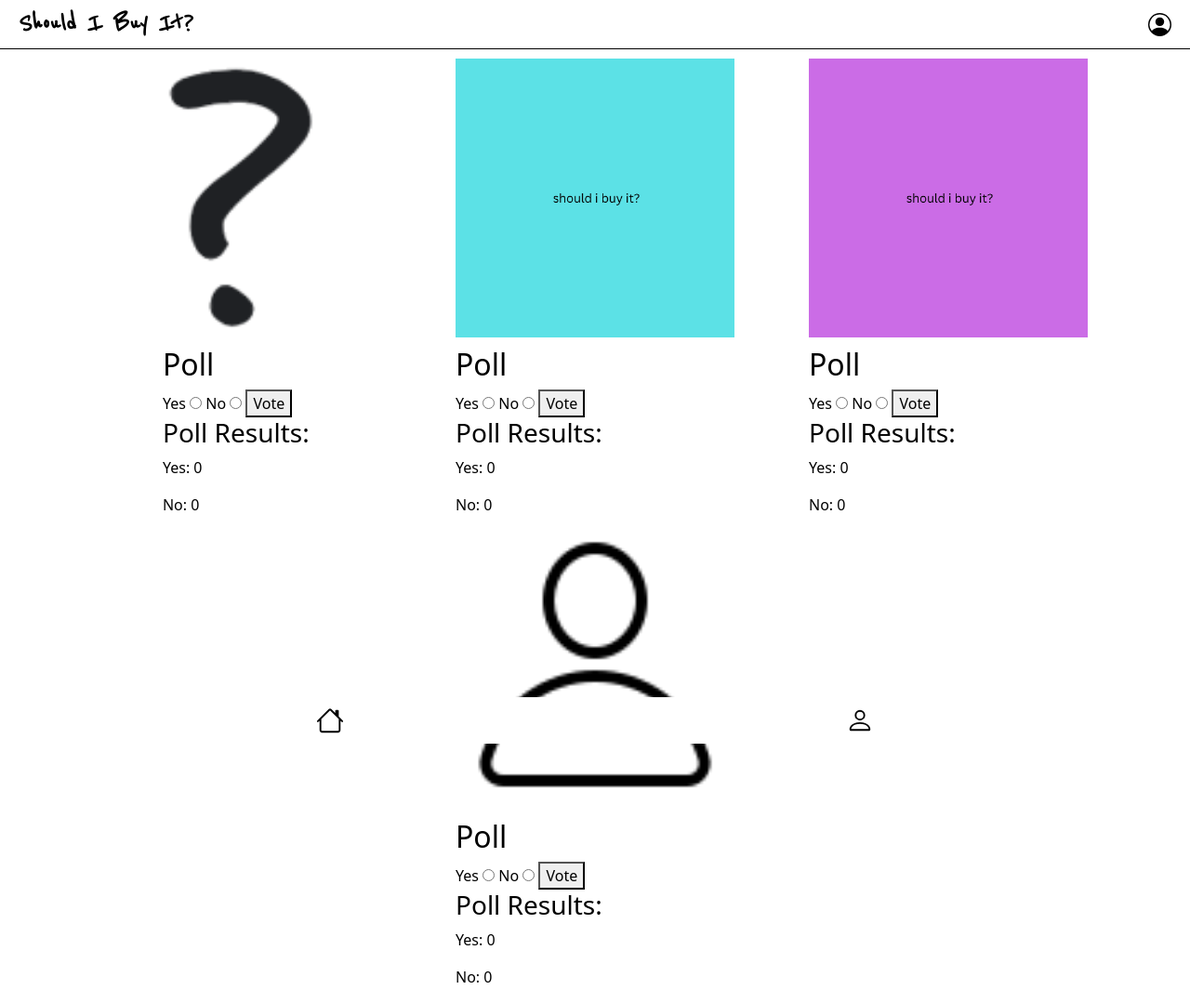
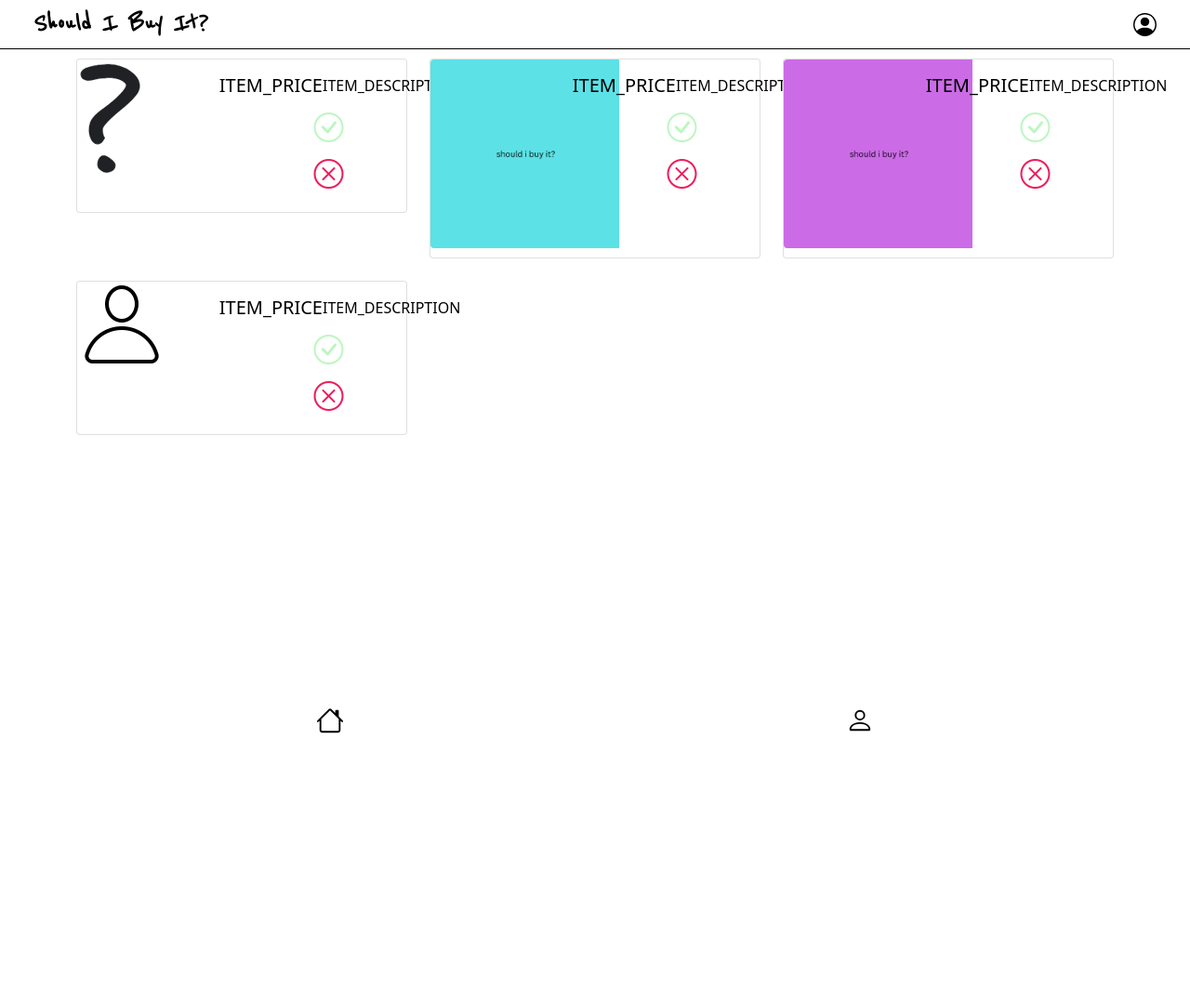
Before and after one commit to narmirarmi/CITS3403_Group_Project, a Flask app: page / in a window 1280 px wide. Shown: the whole page at 93% size. After the commit the page ends 789 px from the top, so only its background shows below. Run offline with Flask 3, Linux system fonts and the light colour scheme; some web fonts are replaced.

Commit message:
+ Replaced existing poll items with reusable polling cards + Updated polling function to support button inputs - Currently acks support for showing the amount of votes on a card

```diff
--- a/static/css/custom.css
+++ b/static/css/custom.css
@@ -1,15 +1,11 @@
 i.bi-check-circle {
-    font-size: 48pt;
+    font-size: 24pt;
     color: var(--yes-primary);
 }
 
 i.bi-x-circle {
-    font-size: 48pt;
+    font-size: 24pt;
     color: var(--no-primary);
-}
-
-button {
-    transition-duration: 0.4s;
 }
 
 .btn:focus {
--- a/static/js/LoadPollData.js
+++ b/static/js/LoadPollData.js
@@ -1 +1,3 @@
 //loads poll data into a widget model
+
+let isTest = true;
--- /dev/null
+++ b/static/js/pollVote.js
@@ -0,0 +1,24 @@
+function onPollVote(vote){
+
+    //handle empty input
+    if( vote != "yes" || vote != "no" ){
+        console.log("Error: Empty vote invalid.")
+    }
+
+    //POST vote request
+    $.ajax({
+          type: "POST",
+          url: "/vote",
+          data: vote,
+          success: function (response) {
+            if (response.success) {
+              console.log("Vote successfully submitted")
+            } else {
+              console.log("Error:", response.error);
+            }
+          },
+          error: function (xhr, status, error) {
+            console.error("Error:", error);
+          },
+        });
+}
--- a/templates/head.html
+++ b/templates/head.html
@@ -2,6 +2,13 @@
     <meta charset="UTF-8">
     <meta name="viewport" content="width=device-width, initial-scale=1.0">
     <title>Product Polling</title>
+
+    <!-- jQuery -->
+    <script src="https://ajax.googleapis.com/ajax/libs/jquery/1.12.4/jquery.min.js"></script>
+    <script src="https://code.jquery.com/jquery-3.6.0.min.js"></script>
+    <script src="https://ajax.googleapis.com/ajax/libs/jquery/3.6.0/jquery.min.js"></script>
+    <script src="https://cdn.jsdelivr.net/npm/bootstrap@5.1.1/dist/js/bootstrap.bundle.min.js"></script>
+    <script src="https://ajax.googleapis.com/ajax/libs/jquery/3.5.1/jquery.min.js"></script>
 
     <!-- CSS -->
     <link rel="stylesheet" href="https://cdn.jsdelivr.net/npm/bootstrap@4.3.1/dist/css/bootstrap.min.css" integrity="sha384-ggOyR0iXCbMQv3Xipma34MD+dH/1fQ784/j6cY/iJTQUOhcWr7x9JvoRxT2MZw1T" crossorigin="anonymous">
@@ -17,7 +24,6 @@
     <link rel="stylesheet" href="https://fonts.googleapis.com/css2?family=Asap+Condensed&display=swap">
 
     <!-- Required Bootstrap Files -->
-    <script src="https://code.jquery.com/jquery-3.3.1.slim.min.js" integrity="sha384-q8i/X+965DzO0rT7abK41JStQIAqVgRVzpbzo5smXKp4YfRvH+8abtTE1Pi6jizo" crossorigin="anonymous"></script>
     <script src="https://cdn.jsdelivr.net/npm/popper.js@1.14.7/dist/umd/popper.min.js" integrity="sha384-UO2eT0CpHqdSJQ6hJty5KVphtPhzWj9WO1clHTMGa3JDZwrnQq4sF86dIHNDz0W1" crossorigin="anonymous"></script>
     <script src="https://cdn.jsdelivr.net/npm/bootstrap@4.3.1/dist/js/bootstrap.min.js" integrity="sha384-JjSmVgyd0p3pXB1rRibZUAYoIIy6OrQ6VrjIEaFf/nJGzIxFDsf4x0xIM+B07jRM" crossorigin="anonymous"></script>
 
--- a/templates/index.html
+++ b/templates/index.html
@@ -1,5 +1,7 @@
 <!DOCTYPE html>
 <html lang="en">
+
+{% include "head.html" %}
 
 <head>
     <title>Should I Buy It? | Profile</title>
@@ -43,33 +45,15 @@
     </nav>
 
     <div class="images-grid">
-        <div class="container">
+        <div class="container h-100vh">
             {% for chunk in images|batch(3) %}
             <div class="row">
                 {% for name in chunk %}
-                <div class="col">
-                    <div class="image-poll-container">
-                        <div class="image">
-                            <img src="{{ url_for('static', filename='images/' + name) }}" alt="{{ name }}" height="300">
-                        </div>
-                        <div class="poll">
-                            <h2>Poll</h2>
-                            <form id="poll-form" action="/vote" method="post">
-                                <input type="hidden" name="image_name" value="{{ name }}">
-                                <label for="yes">Yes</label>
-                                <input type="radio" id="yes" name="choice" value="yes">
-                                <label for="no">No</label>
-                                <input type="radio" id="no" name="choice" value="no">
-                                <button type="submit">Vote</button>
-                            </form>
-                            <div class="poll-results">
-                                <h3>Poll Results:</h3>
-                                <p>Yes: {{ poll_data[name]['yes'] }}</p>
-                                <p>No: {{ poll_data[name]['no'] }}</p>
-                            </div>
-                        </div>
+                    <div class="col-4">
+                        {% with pollImage = "static/images/" + name %}
+                            {% include "poll/PollWidget.html" %}
+                        {% endwith %}
                     </div>
-                </div>
                 {% endfor %}
             </div>
             {% endfor %}
--- a/templates/poll/PollWidget.html
+++ b/templates/poll/PollWidget.html
@@ -1,25 +1,20 @@
-{% include "head.html" %}
-<div class="col-4">
+<script src="{{ url_for('static', filename='js/pollVote.js') }}"></script>
 <div class="card mb-4">
-      <div class="row g-0">
+    <div class="row g-2">
         <div class="col-7">
-              <div class="container-fluid">
-                  <img src="..." class="img-fluid rounded-start" alt="...">
-              </div>
+            <img src={{ pollImage }} %} class="img-fluid rounded-start" alt="..." id="ItemPicture">
         </div>
         <div class="col-5">
             <div class="card-body px-0">
                 <div class="col px-0">
-                      <h5 class="card-title">ITEM_PRICE</h5>
-                      <p class="card-text">ITEM_DESCRIPTION</p>
-                          <div class="container">
-                              <div class="row justify-content-center py-2">
-                                    <button class="btn btn-lg btn-outline-*" data-toggle="button" aria-pressed="false">
+                    <h5 class="card-title" id="itemPrice">ITEM_PRICE</h5>
+                    <p class="card-text" id="itemDescription">ITEM_DESCRIPTION</p>
+                </div>
+                <div class="row d-block w-100">
+                        <button class="btn btn-lg btn-outline-* w-100 p-0" data-toggle="button" aria-pressed="false" onclick="onPollVote('yes')">
                             <i class="bi bi-check-circle"></i>
                         </button>
-                              </div>
-                              <div class="row justify-content-center py-2">
-                                  <button class="btn btn-lg btn-outline-*" data-toggle="button" aria-pressed="false">
+                        <button class="btn btn-lg btn-outline-* w-100 p-0" data-toggle="button" aria-pressed="false" onclick="onPollVote('no')">
                             <i class="bi bi-x-circle"></i>
                         </button>
                     </div>
@@ -27,6 +22,3 @@
         </div>
     </div>
 </div>
-      </div>
-    </div>
-</div>
```
Lines whose indentation alone changed are shown as unchanged.
